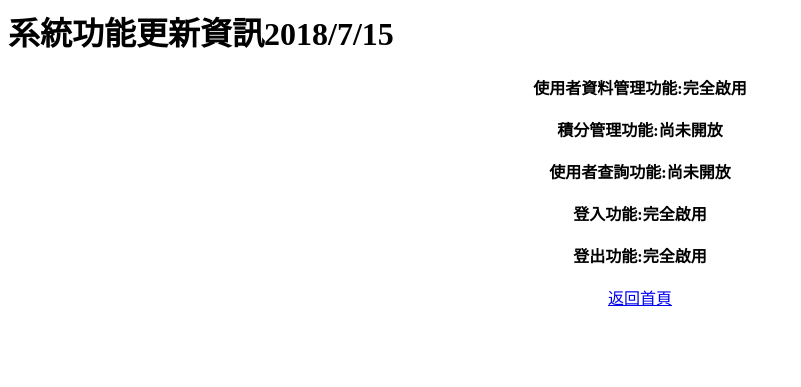
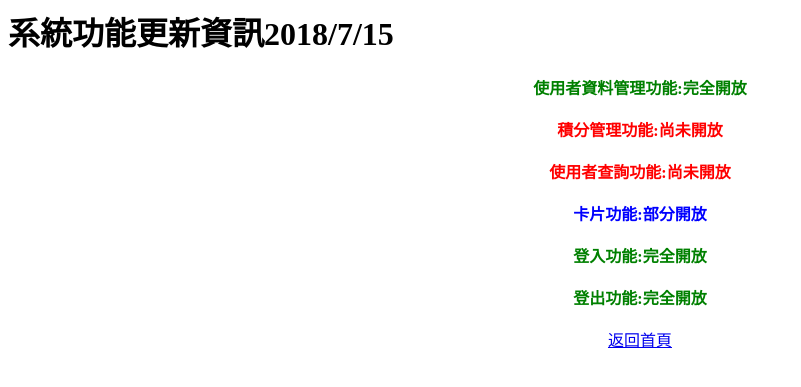
Before and after one commit to david900916/project, a PHP site: page /message.php in a window 1280 px wide. Shown: the top 387 px of the page, without its empty margins (0-801 px from the left). Run offline with PHP 8.4, Linux system fonts and the light colour scheme.

Commit message:
Add files via upload

```diff
--- a/message.php
+++ b/message.php
@@ -1,10 +1,11 @@
 <form name="form" method="post">
 <H1>系統功能更新資訊2018/7/15</H1>
-<CENTER><B>使用者資料管理功能:完全啟用<BR>
-<BR>積分管理功能:尚未開放<BR>
-<BR>使用者查詢功能:尚未開放<BR>
-<BR>登入功能:完全啟用<BR>
-<BR>登出功能:完全啟用<BR><BR></B>
+<CENTER><B><font color="green">使用者資料管理功能:完全開放</font><BR>
+<BR><font color="red">積分管理功能:尚未開放</font><BR>
+<BR><font color="red">使用者查詢功能:尚未開放</font><BR>
+<BR><font color="blue">卡片功能:部分開放</font><BR>
+<BR><font color="green">登入功能:完全開放</font><BR>
+<BR><font color="green">登出功能:完全開放<BR><BR></B>
 <a href="HOME.php">返回首頁</a></CENTER>
 
 </form>
```
